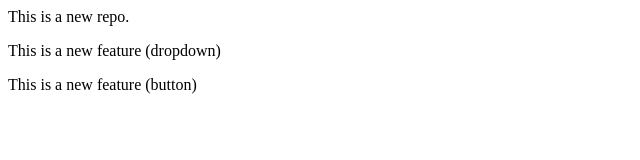
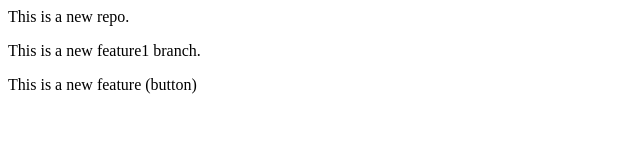
Before and after one commit to rachanapandey9934-cell/apnacollege-demo, a plain HTML site: page GITDEMO/LocalRepo/index.html in a window 1280 px wide. Shown: the full height of the page, 0-640 px from the left. Drawn offline with Linux system fonts and the light colour scheme.

Commit message:
Add feature1 change

```diff
--- a/GITDEMO/LocalRepo/index.html
+++ b/GITDEMO/LocalRepo/index.html
@@ -1,3 +1,3 @@
 <p>This is a new repo.</p>
-<p>This is a new feature (dropdown)</p>
+<p>This is a new feature1 branch.</p>
 <p>This is a new feature (button)</p>
```
